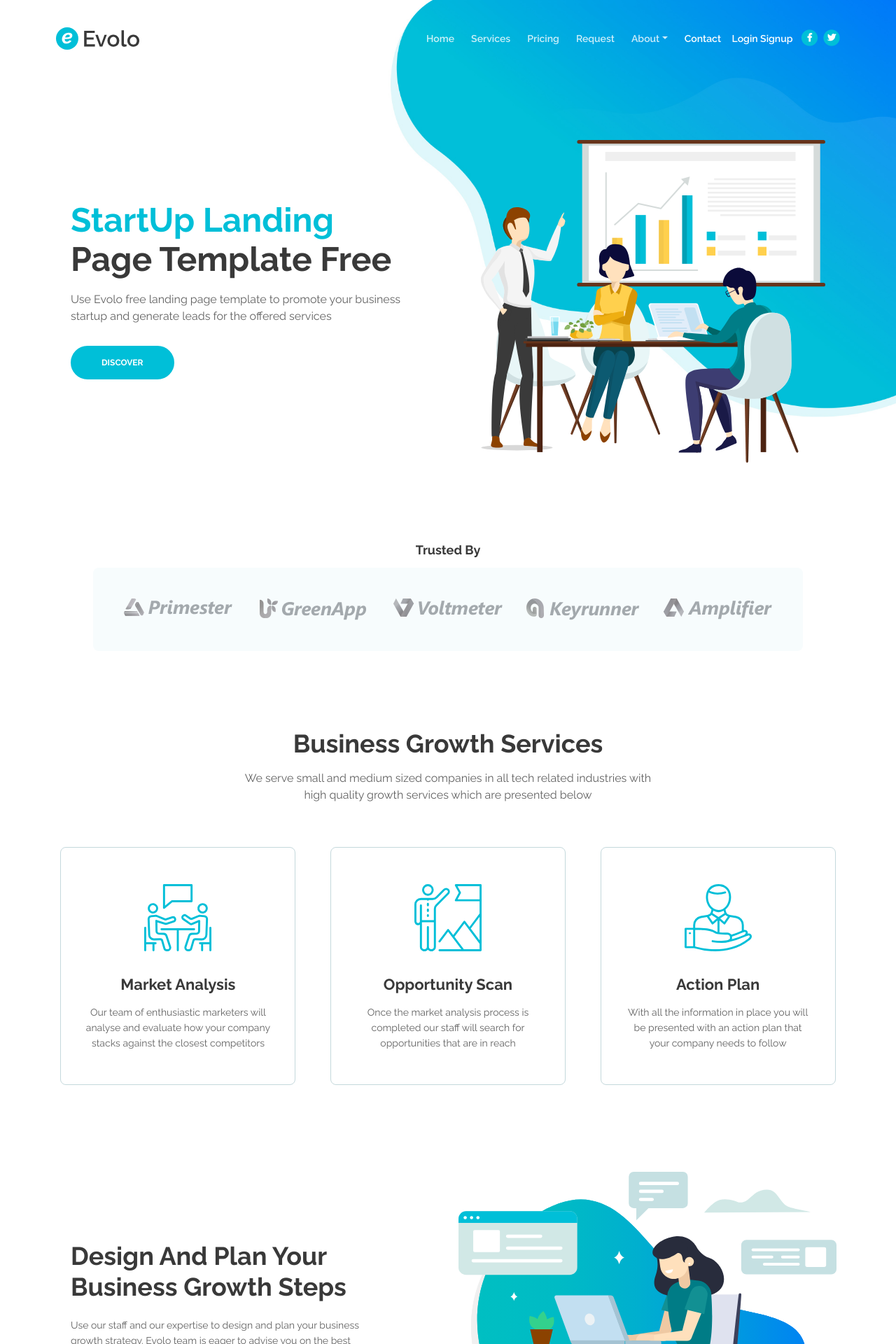
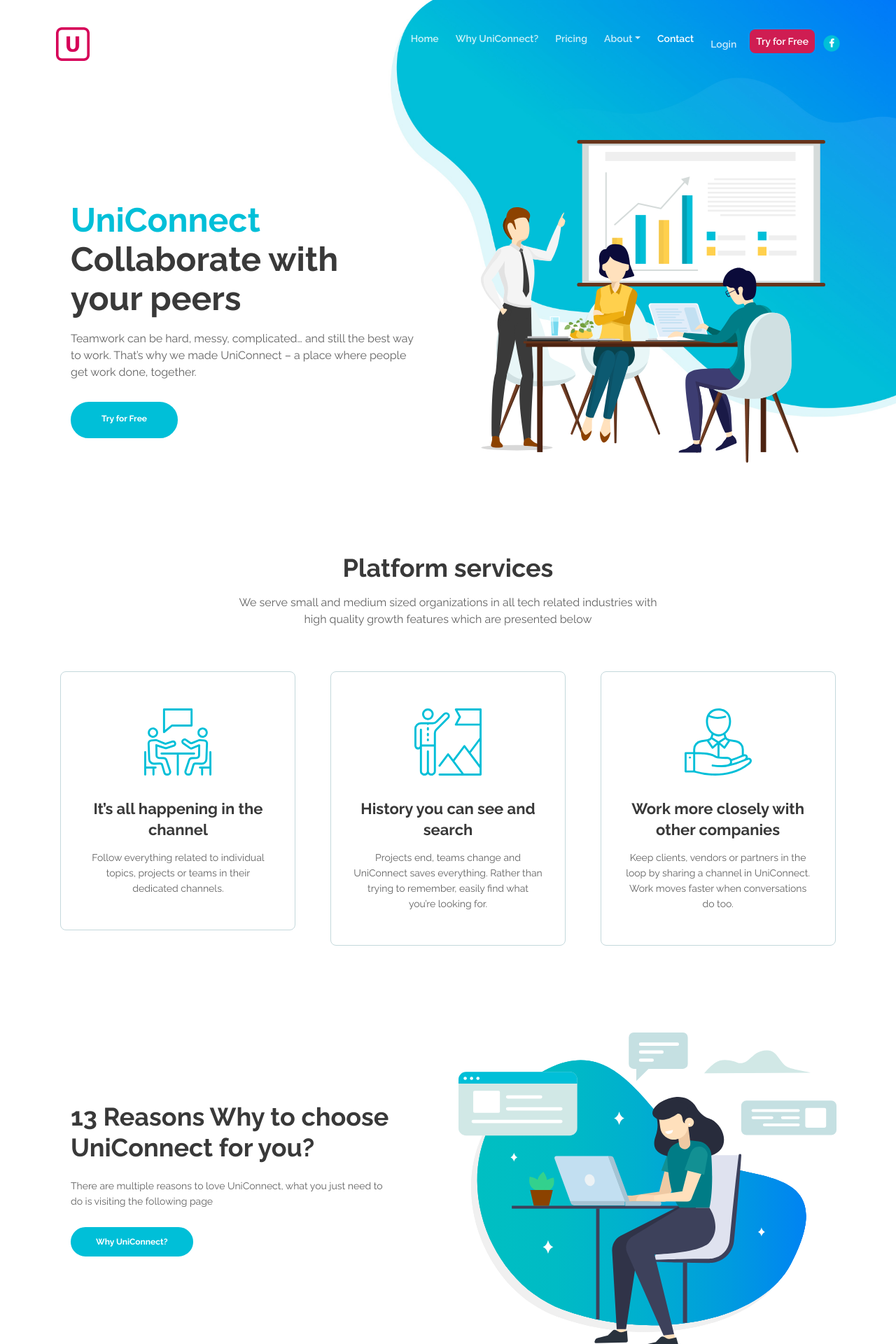
Before and after one commit to Akanksha1212/UniConnectWT, a PHP site: page / in a window 1280 px wide. Shown: the top 1920 px of the page at 70% size. Run offline with PHP 8.4, Linux system fonts and the light colour scheme.

Commit message:
Update landing Page UI

```diff
--- a/css/styles.css
+++ b/css/styles.css
@@ -640,8 +640,8 @@ input[type='checkbox'] {
 }
 
 .navbar-custom .navbar-brand.logo-image img {
-    width: 7.4375rem;
-	height: 2rem;
+    width: 3rem;
+	height: 3rem;
 }
 
 .navbar-custom .navbar-brand.logo-text {
--- a/index.html
+++ b/index.html
@@ -18,7 +18,7 @@
 	<meta property="og:type" content="article" />
 
     <!-- Website Title -->
-    <title>Evolo - StartUp HTML Landing Page Template</title>
+    <title>UniConnect - Collaborate with your peers</title>
 
     <!-- Styles -->
     <link href="https://fonts.googleapis.com/css?family=Raleway:400,400i,600,700,700i&amp;subset=latin-ext" rel="stylesheet">
@@ -29,7 +29,7 @@
 	<link href="css/styles.css" rel="stylesheet">
 
 	<!-- Favicon  -->
-    <link rel="icon" href="images/favicon.png">
+    <link rel="icon" href="images/logo.png">
 </head>
 <body data-spy="scroll" data-target=".fixed-top">
 
@@ -50,7 +50,7 @@
         <!-- <a class="navbar-brand logo-text page-scroll" href="index.html">Evolo</a> -->
 
         <!-- Image Logo -->
-        <a class="navbar-brand logo-image" href="index.html"><img src="images/logo.svg" alt="alternative"></a>
+        <a class="navbar-brand logo-image" href="index.html"><img src="images/logo.png" alt="alternative"></a>
 
         <!-- Mobile Menu Toggle Button -->
         <button class="navbar-toggler" type="button" data-toggle="collapse" data-target="#navbarsExampleDefault" aria-controls="navbarsExampleDefault" aria-expanded="false" aria-label="Toggle navigation">
@@ -65,53 +65,61 @@
                     <a class="nav-link page-scroll" href="#header">Home <span class="sr-only">(current)</span></a>
                 </li>
                 <li class="nav-item">
-                    <a class="nav-link page-scroll" href="#services">Services</a>
+                    <a class="nav-link page-scroll" href="#services">Why UniConnect?</a>
                 </li>
                 <li class="nav-item">
                     <a class="nav-link page-scroll" href="#pricing">Pricing</a>
                 </li>
-                <li class="nav-item">
-                    <a class="nav-link page-scroll" href="#request">Request</a>
-                </li>
+                <!-- <li class="nav-item">
+                    <a class="nav-link page-scroll" href="#request">Resources</a>
+                </li> -->
 
                 <!-- Dropdown Menu -->
                 <li class="nav-item dropdown">
                     <a class="nav-link dropdown-toggle page-scroll" href="#about" id="navbarDropdown" role="button" aria-haspopup="true" aria-expanded="false">About</a>
-                    <div class="dropdown-menu" aria-labelledby="navbarDropdown">
+                    <!-- <div class="dropdown-menu" aria-labelledby="navbarDropdown">
                         <a class="dropdown-item" href="terms-conditions.html"><span class="item-text">Terms Conditions</span></a>
                         <div class="dropdown-items-divide-hr"></div>
                         <a class="dropdown-item" href="privacy-policy.html"><span class="item-text">Privacy Policy</span></a>
-                    </div>
+                    </div> -->
                 </li>
                 <!-- end of dropdown menu -->
 
                 <li class="nav-item">
                     <a class="nav-link page-scroll" href="#contact">Contact</a>
                 </li>
+                <li class="nav-item">
+                  <span class="navbar-text" style=" color: #fff;">
+                             <a id="loginButton" class="nav-link page-scroll">
+                             <span class="fa fa-sign-in"></span>Login &nbsp</a>
+                  </span>
+                </li>
+                <li class="nav-item">
+                  <span class="navbar-text">
+                             <a id="signupButton" style="background-color: #cf1d52; padding:9px; border-radius: 8px;">
+                             <span class="fa fa-sign-in"></span>Try for Free</a>
+                  </span>
+                </li>
             </ul>
-	       <span class="navbar-text">
+	       <!-- <span class="navbar-text">
                     <a id="loginButton">
                     <span class="fa fa-sign-in"></span> Login</a>
-                </span>
-		<span class="navbar-text">
-                    <a id="signupButton">
-                    <span class="fa fa-sign-in"></span> Signup</a>
-                </span>
+                </span> -->
 
 
-            <span class="nav-item social-icons">
+            <span class="nav-item social-icons" style="">
                 <span class="fa-stack">
                     <a href="#your-link">
                         <i class="fas fa-circle fa-stack-2x facebook"></i>
                         <i class="fab fa-facebook-f fa-stack-1x"></i>
                     </a>
                 </span>
-                <span class="fa-stack">
+                <!-- <span class="fa-stack">
                     <a href="#your-link">
                         <i class="fas fa-circle fa-stack-2x twitter"></i>
                         <i class="fab fa-twitter fa-stack-1x"></i>
                     </a>
-                </span>
+                </span> -->
             </span>
         </div>
     </nav>
@@ -208,9 +216,13 @@
                 <div class="row">
                     <div class="col-lg-6">
                         <div class="text-container">
-                            <h1><span class="turquoise">StartUp Landing</span> Page Template Free</h1>
-                            <p class="p-large">Use Evolo free landing page template to promote your business startup and generate leads for the offered services</p>
-                            <a class="btn-solid-lg page-scroll" href="#services">DISCOVER</a>
+                            <h1><span class="turquoise">UniConnect</span> Collaborate with your peers</h1>
+                            <p class="p-large">Teamwork can be hard, messy, complicated… and still the best way to work. That’s why we made UniConnect – a place where people get work done, together. </p>
+                              <span class="btn-solid-lg page-scroll">
+                                         <a id="signupButton">
+                                         <span class="fa fa-sign-in"></span>Try for Free</a>
+                              </span>
+                            <!-- <a class="btn-solid-lg page-scroll" href="#services">DISCOVER</a> -->
                         </div> <!-- end of text-container -->
                     </div> <!-- end of col -->
                     <div class="col-lg-6">
@@ -226,14 +238,14 @@
 
 
     <!-- Customers -->
-    <div class="slider-1">
+    <!-- <div class="slider-1">
         <div class="container">
             <div class="row">
                 <div class="col-lg-12">
-                    <h5>Trusted By</h5>
+                    <h5>Trusted By</h5> -->
 
                     <!-- Image Slider -->
-                    <div class="slider-container">
+                    <!-- <div class="slider-container">
                         <div class="swiper-container image-slider">
                             <div class="swiper-wrapper">
                                 <div class="swiper-slide">
@@ -265,16 +277,16 @@
                                     <div class="image-container">
                                         <img class="img-responsive" src="images/customer-logo-6.png" alt="alternative">
                                     </div>
-                                </div>
-                            </div> <!-- end of swiper-wrapper -->
-                        </div> <!-- end of swiper container -->
-                    </div> <!-- end of slider-container -->
+                                </div> -->
+                            <!-- </div> <! end of swiper-wrapper -->
+                        <!-- </div> <!-- end of swiper container -->
+                    <!-- </div> <!-- end of slider-container -->
                     <!-- end of image slider -->
 
-                </div> <!-- end of col -->
-            </div> <!-- end of row -->
-        </div> <!-- end of container -->
-    </div> <!-- end of slider-1 -->
+                <!-- </div> <!-- end of col -->
+            <!-- </div> <!-- end of row -->
+        <!-- </div> <!-- end of container -->
+    <!-- </div> <!-- end of slider-1 -->
     <!-- end of customers -->
 
 
@@ -283,8 +295,8 @@
         <div class="container">
             <div class="row">
                 <div class="col-lg-12">
-                    <h2>Business Growth Services</h2>
-                    <p class="p-heading p-large">We serve small and medium sized companies in all tech related industries with high quality growth services which are presented below</p>
+                    <h2>Platform services</h2>
+                    <p class="p-heading p-large">We serve small and medium sized organizations in all tech related industries with high quality growth features which are presented below</p>
                 </div> <!-- end of col -->
             </div> <!-- end of row -->
             <div class="row">
@@ -294,8 +306,8 @@
                     <div class="card">
                         <img class="card-image" src="images/services-icon-1.svg" alt="alternative">
                         <div class="card-body">
-                            <h4 class="card-title">Market Analysis</h4>
-                            <p>Our team of enthusiastic marketers will analyse and evaluate how your company stacks against the closest competitors</p>
+                            <h4 class="card-title">It’s all happening in the channel</h4>
+                            <p>Follow everything related to individual topics, projects or teams in their dedicated channels.</p>
                         </div>
                     </div>
                     <!-- end of card -->
@@ -304,8 +316,8 @@
                     <div class="card">
                         <img class="card-image" src="images/services-icon-2.svg" alt="alternative">
                         <div class="card-body">
-                            <h4 class="card-title">Opportunity Scan</h4>
-                            <p>Once the market analysis process is completed our staff will search for opportunities that are in reach</p>
+                            <h4 class="card-title">History you can see and search</h4>
+                            <p>Projects end, teams change and UniConnect saves everything. Rather than trying to remember, easily find what you’re looking for.</p>
                         </div>
                     </div>
                     <!-- end of card -->
@@ -314,8 +326,8 @@
                     <div class="card">
                         <img class="card-image" src="images/services-icon-3.svg" alt="alternative">
                         <div class="card-body">
-                            <h4 class="card-title">Action Plan</h4>
-                            <p>With all the information in place you will be presented with an action plan that your company needs to follow</p>
+                            <h4 class="card-title">Work more closely with other companies</h4>
+                            <p>Keep clients, vendors or partners in the loop by sharing a channel in UniConnect. Work moves faster when conversations do too.</p>
                         </div>
                     </div>
                     <!-- end of card -->
@@ -333,9 +345,9 @@
             <div class="row">
                 <div class="col-lg-6">
                     <div class="text-container">
-                        <h2>Design And Plan Your Business Growth Steps</h2>
-                        <p>Use our staff and our expertise to design and plan your business growth strategy. Evolo team is eager to advise you on the best opportunities that you should look into</p>
-                        <a class="btn-solid-reg popup-with-move-anim" href="#details-lightbox-1">LIGHTBOX</a>
+                        <h2>13 Reasons Why to choose UniConnect for you?</h2>
+                        <p> There are multiple reasons to love UniConnect, what you just need to do is visiting the following page</p>
+                        <a class="btn-solid-reg popup-with-move-anim" href="#details-lightbox-1">Why UniConnect?</a>
                     </div> <!-- end of text-container -->
                 </div> <!-- end of col -->
                 <div class="col-lg-6">
@@ -360,22 +372,22 @@
                 </div> <!-- end of col -->
                 <div class="col-lg-6">
                     <div class="text-container">
-                        <h2>Search For Optimization Wherever Is Possible</h2>
+                        <h2>Design And Plan your Personal Growth with like-minded circles</h2>
                         <ul class="list-unstyled li-space-lg">
                             <li class="media">
                                 <i class="fas fa-check"></i>
-                                <div class="media-body">Basically we'll teach you step by step what you need to do</div>
+                                <div class="media-body">We have curated a bunch of resources to get started with UniConnect and grow to the fullest</div>
                             </li>
                             <li class="media">
                                 <i class="fas fa-check"></i>
-                                <div class="media-body">In order to develop your company and reach new heights</div>
+                                <div class="media-body">How to use Top Features</div>
                             </li>
                             <li class="media">
                                 <i class="fas fa-check"></i>
-                                <div class="media-body">Everyone will be pleased from stakeholders to employees</div>
+                                <div class="media-body">Latest Blogs to excel in Tech</div>
                             </li>
                         </ul>
-                        <a class="btn-solid-reg popup-with-move-anim" href="#details-lightbox-2">LIGHTBOX</a>
+                        <a class="btn-solid-reg popup-with-move-anim" href="#details-lightbox-2">Check Out Resources</a>
                     </div> <!-- end of text-container -->
                 </div> <!-- end of col -->
             </div> <!-- end of row -->
@@ -513,7 +525,7 @@
                                 </li>
                             </ul>
                             <div class="button-wrapper">
-                                <a class="btn-solid-reg page-scroll" href="#request">REQUEST</a>
+                                <a class="btn-solid-reg page-scroll" href="#request">Getting Started</a>
                             </div>
                         </div>
                     </div> <!-- end of card -->
@@ -548,7 +560,7 @@
                                 </li>
                             </ul>
                             <div class="button-wrapper">
-                                <a class="btn-solid-reg page-scroll" href="#request">REQUEST</a>
+                                <a class="btn-solid-reg page-scroll" href="#request">Getting Started</a>
                             </div>
                         </div>
                     </div> <!-- end of card -->
@@ -586,7 +598,7 @@
                                 </li>
                             </ul>
                             <div class="button-wrapper">
-                                <a class="btn-solid-reg page-scroll" href="#request">REQUEST</a>
+                                <a class="btn-solid-reg page-scroll" href="#request">Getting Started</a>
                             </div>
                         </div>
                     </div> <!-- end of card -->
@@ -600,7 +612,7 @@
 
 
     <!-- Request -->
-    <div id="request" class="form-1">
+    <!-- <div id="request" class="form-1">
         <div class="container">
             <div class="row">
                 <div class="col-lg-6">
@@ -624,13 +636,13 @@
                                 <i class="fas fa-check"></i>
                                 <div class="media-body"><strong class="blue">Save precious time</strong> and invest it where you need it the most</div>
                             </li>
-                        </ul>
-                    </div> <!-- end of text-container -->
-                </div> <!-- end of col -->
-                <div class="col-lg-6">
+                        </ul> -->
+                    <!-- </div> <! end of text-container -->
+                <!-- </div> <! end of col -->
+                <!-- <div class="col-lg-6"> -->
 
                     <!-- Request Form -->
-                    <div class="form-container">
+                    <!-- <div class="form-container">
                         <form id="requestForm" data-toggle="validator" data-focus="false">
                             <div class="form-group">
                                 <input type="text" class="form-control-input" id="rname" name="rname" required>
@@ -667,7 +679,8 @@
                                 <div id="rmsgSubmit" class="h3 text-center hidden"></div>
                             </div>
                         </form>
-                    </div> <!-- end of form-container -->
+                    </div>
+                    <! end of form-container -->
                     <!-- end of request form -->
 
                 </div> <!-- end of col -->
@@ -691,7 +704,7 @@
                     <!-- Video Preview -->
                     <div class="image-container">
                         <div class="video-wrapper">
-                            <a class="popup-youtube" href="https://www.youtube.com/watch?v=fLCjQJCekTs" data-effect="fadeIn">
+                            <a class="popup-youtube" href="https://youtu.be/EYqxQGmQkVw" data-effect="fadeIn">
                                 <img class="img-fluid" src="images/video-frame.svg" alt="alternative">
                                 <span class="video-play-button">
                                     <span></span>
@@ -701,7 +714,7 @@
                     </div> <!-- end of image-container -->
                     <!-- end of video preview -->
 
-                    <p>This video will show you a case study for one of our <strong>Major Customers</strong> and will help you understand why your startup needs Evolo in this highly competitive market</p>
+                    <p>This video will show you about the similar application <strong>Slack</strong> that is widely used by companies.</p>
                 </div> <!-- end of col -->
             </div> <!-- end of row -->
         </div> <!-- end of container -->
@@ -786,7 +799,7 @@
             <div class="row">
                 <div class="col-lg-12">
                     <h2>About The Team</h2>
-                    <p class="p-heading p-large">Meat our team of specialized marketers and business developers which will help you research new products and launch them in new emerging markets</p>
+                    <p class="p-heading p-large">Meet our team of Web Developers behind UniConnect.</p>
                 </div> <!-- end of col -->
             </div> <!-- end of row -->
             <div class="row">
@@ -797,8 +810,8 @@
                         <div class="image-wrapper">
                             <img class="img-fluid" src="images/team-member-1.svg" alt="alternative">
                         </div> <!-- end of image-wrapper -->
-                        <p class="p-large"><strong>Lacy Whitelong</strong></p>
-                        <p class="job-title">Business Developer</p>
+                        <p class="p-large"><strong>Kamalpreet Kaur</strong></p>
+                        <p class="job-title">05204092019</p>
                         <span class="social-icons">
                             <span class="fa-stack">
                                 <a href="#your-link">
@@ -819,10 +832,10 @@
                     <!-- Team Member -->
                     <div class="team-member">
                         <div class="image-wrapper">
-                            <img class="img-fluid" src="images/team-member-2.svg" alt="alternative">
+                            <img class="img-fluid" src="images/team-member-4.svg" alt="alternative">
                         </div> <!-- end of image wrapper -->
-                        <p class="p-large"><strong>Chris Brown</strong></p>
-                        <p class="job-title">Online Marketer</p>
+                        <p class="p-large"><strong>Akanksha Singh</strong></p>
+                        <p class="job-title">04004092019</p>
                         <span class="social-icons">
                             <span class="fa-stack">
                                 <a href="#your-link">
@@ -845,8 +858,8 @@
                         <div class="image-wrapper">
                             <img class="img-fluid" src="images/team-member-3.svg" alt="alternative">
                         </div> <!-- end of image wrapper -->
-                        <p class="p-large"><strong>Sheila Zimerman</strong></p>
-                        <p class="job-title">Software Engineer</p>
+                        <p class="p-large"><strong>Anisha Goswami</strong></p>
+                        <p class="job-title">04204092019</p>
                         <span class="social-icons">
                             <span class="fa-stack">
                                 <a href="#your-link">
@@ -865,11 +878,11 @@
                     <!-- end of team member -->
 
                     <!-- Team Member -->
-                    <div class="team-member">
+                    <!-- <div class="team-member">
                         <div class="image-wrapper">
                             <img class="img-fluid" src="images/team-member-4.svg" alt="alternative">
                         </div> <!-- end of image wrapper -->
-                        <p class="p-large"><strong>Mary Villalonga</strong></p>
+                        <!-- <p class="p-large"><strong>Mary Villalonga</strong></p>
                         <p class="job-title">Product Manager</p>
                         <span class="social-icons">
                             <span class="fa-stack">
@@ -883,9 +896,9 @@
                                     <i class="fas fa-circle fa-stack-2x twitter"></i>
                                     <i class="fab fa-twitter fa-stack-1x"></i>
                                 </a>
-                            </span>
-                        </span> <!-- end of social-icons -->
-                    </div> <!-- end of team-member -->
+                            </span>  -->
+                        <!-- </span> <!-- end of social-icons -->
+                    <!-- </div> <!-- end of team-member -->
                     <!-- end of team member -->
 
                 </div> <!-- end of col -->
@@ -901,12 +914,12 @@
             <div class="row">
                 <div class="col-lg-12">
                     <h2>Contact Information</h2>
-                    <ul class="list-unstyled li-space-lg">
+                    <!-- <ul class="list-unstyled li-space-lg">
                         <li class="address">Don't hesitate to give us a call or send us a contact form message</li>
                         <li><i class="fas fa-map-marker-alt"></i>22 Innovative Area, San Francisco, CA 94043, US</li>
                         <li><i class="fas fa-phone"></i><a class="turquoise" href="tel:003024630820">+81 720 2212</a></li>
                         <li><i class="fas fa-envelope"></i><a class="turquoise" href="mailto:office@evolo.com">office@evolo.com</a></li>
-                    </ul>
+                    </ul> -->
                 </div> <!-- end of col -->
             </div> <!-- end of row -->
             <div class="row">
@@ -960,8 +973,8 @@
             <div class="row">
                 <div class="col-md-4">
                     <div class="footer-col">
-                        <h4>About Evolo</h4>
-                        <p>We're passionate about offering some of the best business growth services for startups</p>
+                        <h4>About UniConnect</h4>
+                        <p>We're passionate about offering a platform to connect students across the world.</p>
                     </div>
                 </div> <!-- end of col -->
                 <div class="col-md-4">
@@ -970,7 +983,7 @@
                         <ul class="list-unstyled li-space-lg">
                             <li class="media">
                                 <i class="fas fa-square"></i>
-                                <div class="media-body">Our business partners <a class="turquoise" href="#your-link">startupguide.com</a></div>
+                                <div class="media-body">Our Inspiration <a class="turquoise" href="#your-link">https://slack.com/intl/en-in/</a></div>
                             </li>
                             <li class="media">
                                 <i class="fas fa-square"></i>
@@ -1021,15 +1034,15 @@
 
 
     <!-- Copyright -->
-    <div class="copyright">
+    <!-- <div class="copyright">
         <div class="container">
             <div class="row">
                 <div class="col-lg-12">
                     <p class="p-small">Copyright © 2020 <a href="https://inovatik.com">Inovatik</a> - All rights reserved</p>
                 </div> <!-- end of col -->
-            </div> <!-- enf of row -->
-        </div> <!-- end of container -->
-    </div> <!-- end of copyright -->
+            <!-- </div> <!-- enf of row -->
+        <!-- </div> <!-- end of container -->
+    <!-- </div> <!-- end of copyright -->
     <!-- end of copyright -->
 
 
```
Also changed, not shown: images/logo.png (added).
